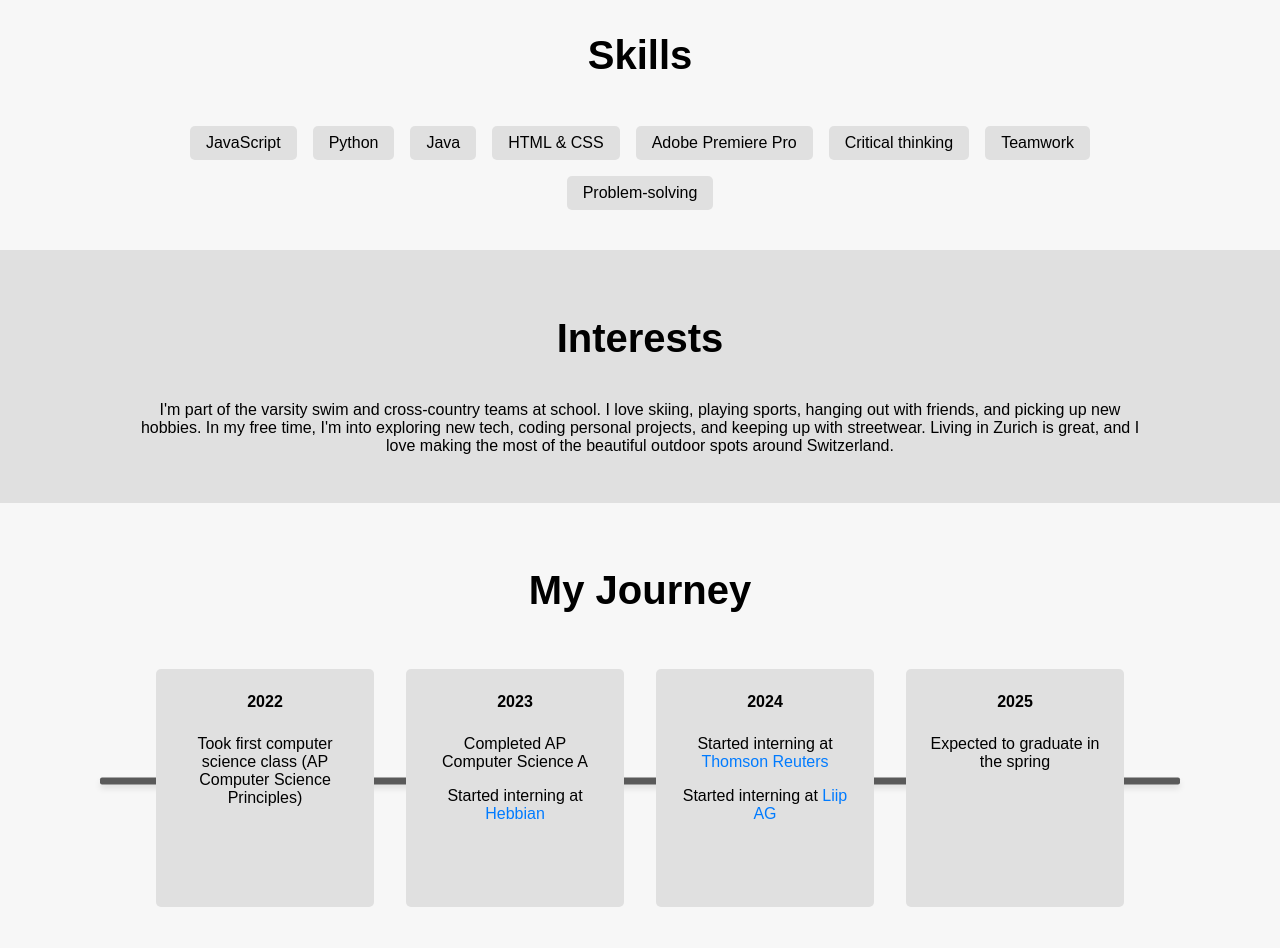
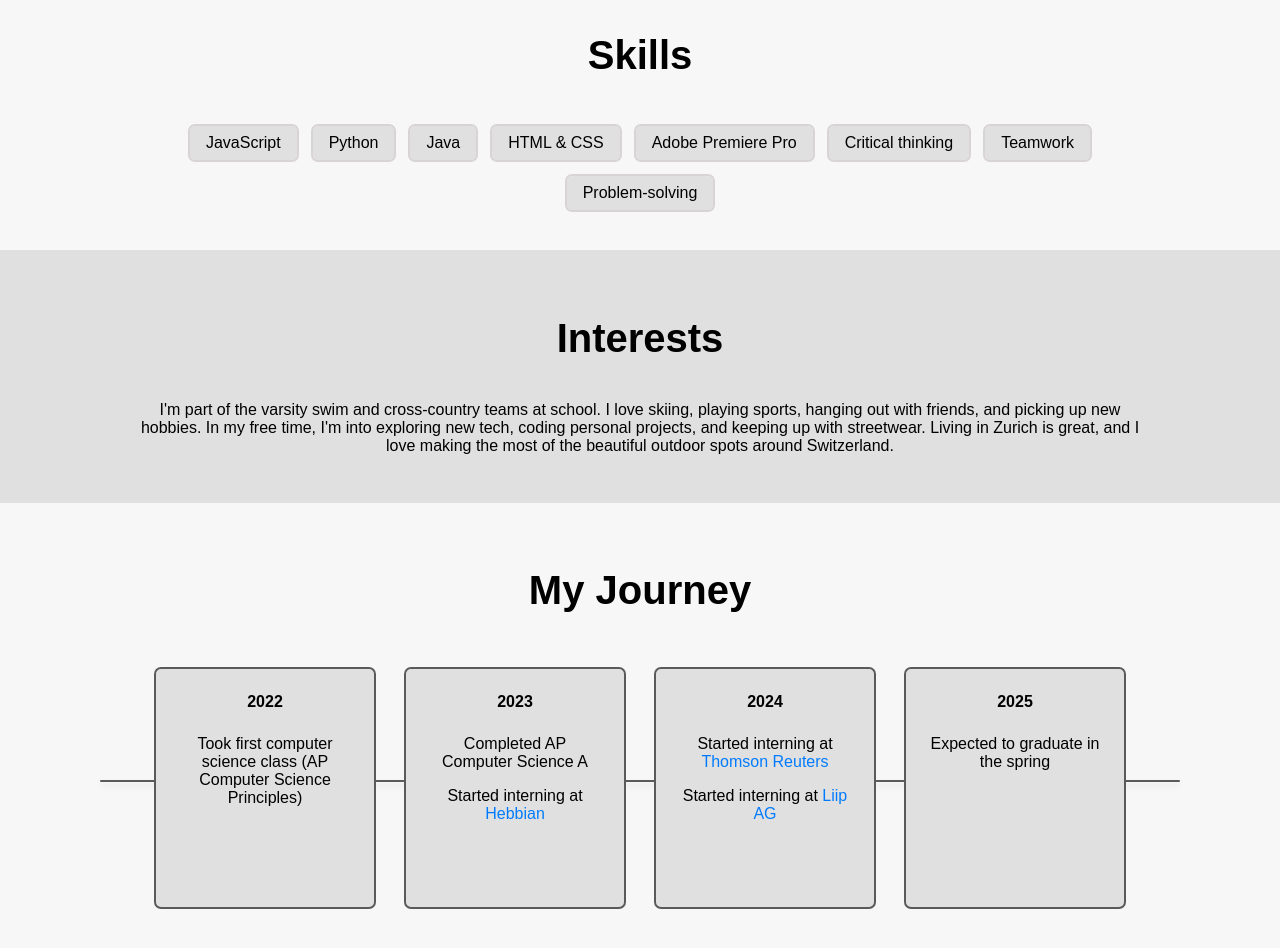
Before and after one commit to yousegit/youse, a SvelteKit app: page / in a window 1280 px wide. Shown: the part 820-1768 px from the top of the page. Built offline with nearby package versions, Linux system fonts and the light colour scheme.

Commit message:
outline color and hover animations

```diff
--- a/src/routes/+page.svelte
+++ b/src/routes/+page.svelte
@@ -303,7 +303,16 @@ nav a:hover {
     margin: 0.5em;
     padding: 0.5em 1em;
     border-radius: 5px;
+    outline: 2px solid #d8d4d4;
+    transition: transform 0.3s ease, box-shadow 0.3s ease, outline-color 0.3s ease;
 }
+
+.skills-container li:hover {
+    transform: scale(1.05);
+    box-shadow: 0 8px 16px rgba(0, 0, 0, 0.2);
+    outline-color: #007BFF; /* Change to your desired hover color */
+}
+
 
 #interests {
     padding: 2em 1em;
@@ -333,9 +342,11 @@ nav a:hover {
     position: relative;
 }
 
+
 .timeline-container h2 {
     font-size: 2.5em;
     margin-bottom: 1em;
+
 }
 
 .timeline-container ul {
@@ -344,6 +355,7 @@ nav a:hover {
     display: flex;
     flex-direction: row;
     justify-content: center;
+
 }
 
 .timeline-container li {
@@ -359,7 +371,17 @@ nav a:hover {
     justify-content: flex-start; /* Align items to the top */
     align-items: center;
     text-align: center; /* Center text inside the box */
+    outline: 2px solid #5A5A5A; /* Example: 4px width, red color */
+    transition: transform 0.3s ease, box-shadow 0.3s ease, outline-color 0.3s ease;
 }
+
+.timeline-container li:hover {
+    transform: scale(1.05);
+    box-shadow: 0 8px 16px rgba(0, 0, 0, 0.2);
+    outline-color: #007BFF; /* Change to your desired hover color */
+}
+
+
 
 .timeline-container li p {
     margin-top: 0.5em; /* Adjust margin as needed */
@@ -501,7 +523,7 @@ a:visited {
     top: 60%;
     left: -4%;
     right: -4%;
-    height: 7px;
+    height: 2px;
     background-color: #5A5A5A;
     z-index: 0; /* Ensure the line is behind the boxes */
     transform: translateY(-50%);
```
